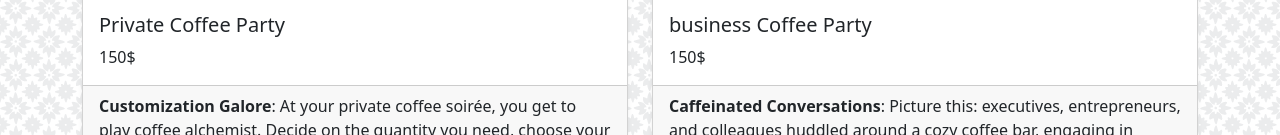
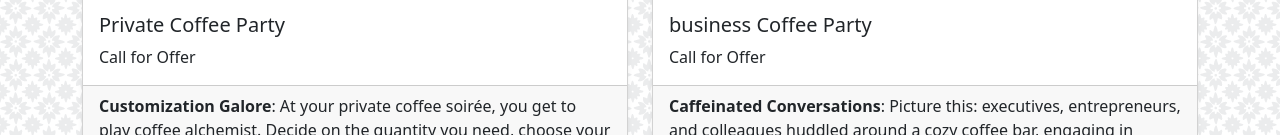
Before and after one commit to FadiAbd/Coffe-Shop-Bootstrap-, a plain HTML site: page products.html in a window 1280 px wide. Shown: the part 1025-1160 px from the top of the page. Drawn offline with nearby package versions, Linux system fonts and the light colour scheme.

Commit message:
Cahanged Products page

```diff
--- a/products.html
+++ b/products.html
@@ -177,7 +177,7 @@
               />
               <div class="card-body">
                 <h5 class="card-title">Private Coffee Party</h5>
-                <p class="card-text">150$</p>
+                <p class="card-text">Call for Offer</p>
               </div>
               <div class="card-footer">
                 <p>
@@ -202,7 +202,7 @@
               />
               <div class="card-body">
                 <h5 class="card-title">business Coffee Party</h5>
-                <p class="card-text">150$</p>
+                <p class="card-text">Call for Offer</p>
               </div>
               <div class="card-footer">
                 <p>
```
